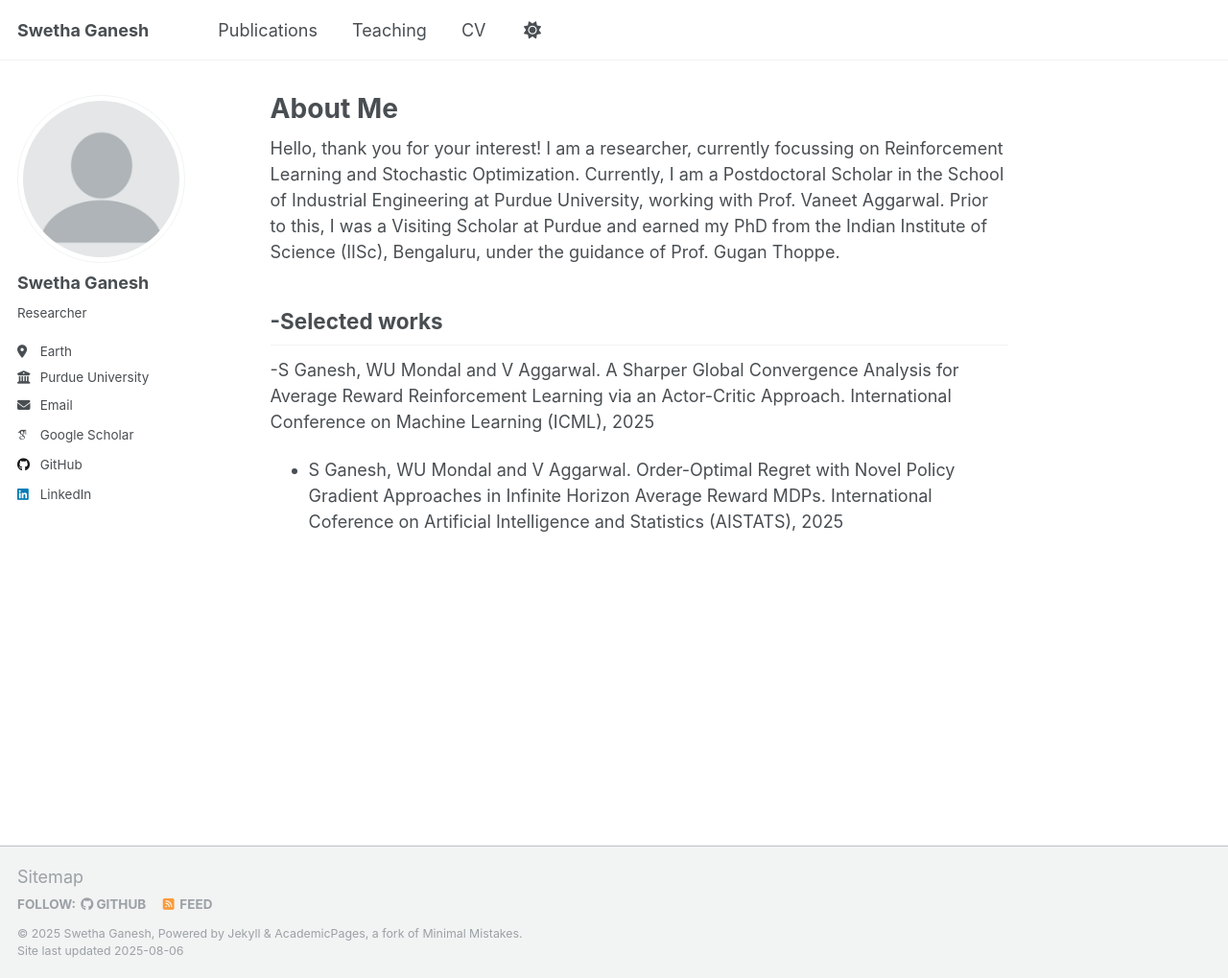
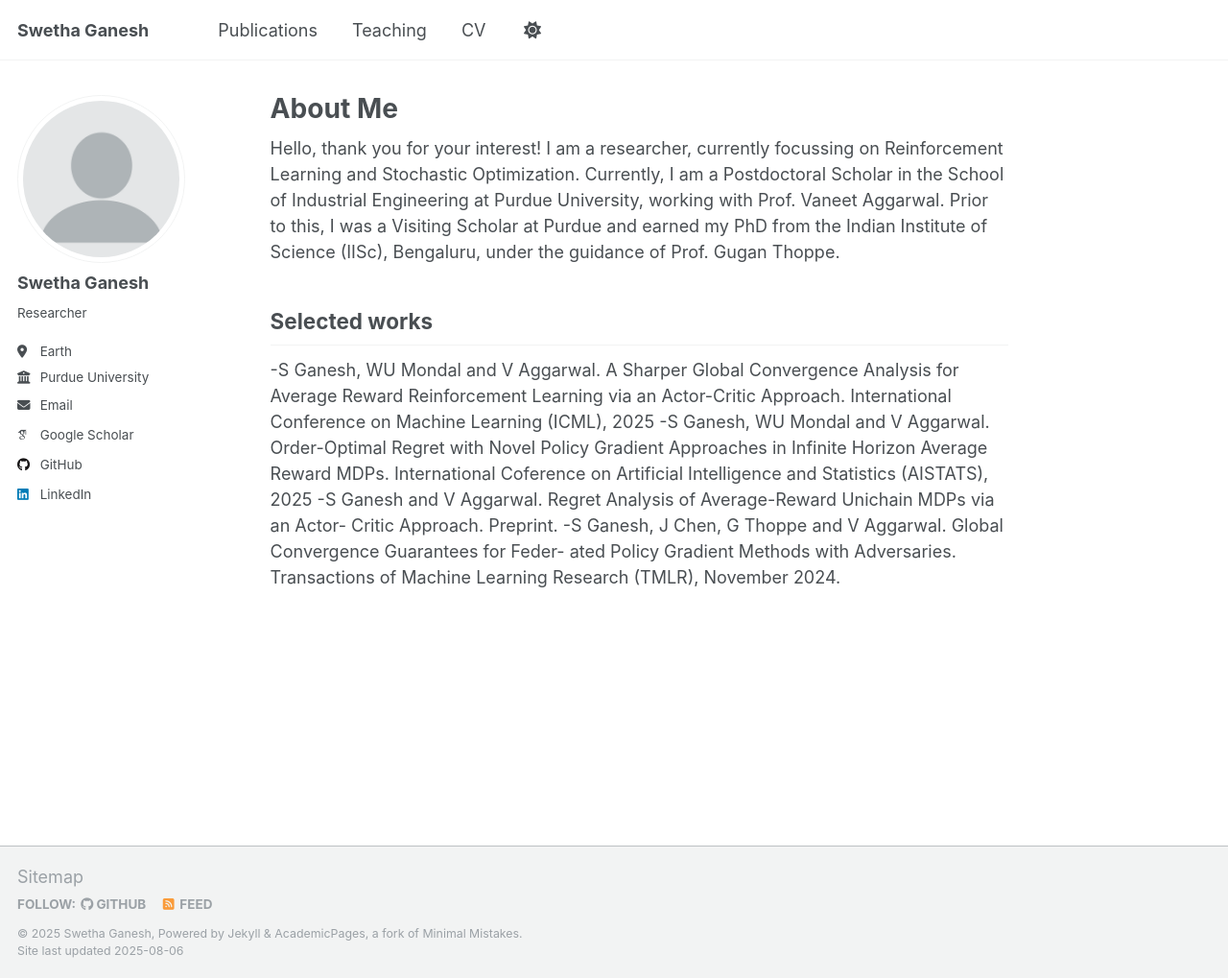
Before and after one commit to swethaganesh17/swethaganesh17.github.io, a Jekyll site: the page built from _pages/about.md, in a window 1280 px wide and 1019 px high. Shown: the whole window at 96% size. Built offline with Jekyll 4.4.1, drawn with Linux system fonts in a browser that asks for light colours; some web fonts are replaced; a script that is not in the unit is left out.

Commit message:
Update about.md

```diff
--- a/_pages/about.md
+++ b/_pages/about.md
@@ -9,11 +9,16 @@ redirect_from:
 
 Hello, thank you for your interest! I am a researcher, currently focussing on Reinforcement Learning and Stochastic Optimization. Currently, I am a Postdoctoral Scholar in the School of Industrial Engineering at Purdue University, working with Prof. Vaneet Aggarwal. Prior to this, I was a Visiting Scholar at Purdue and earned my PhD from the Indian Institute of Science (IISc), Bengaluru, under the guidance of Prof. Gugan Thoppe.
 
--Selected works
+Selected works
 -======
 -S Ganesh, WU Mondal and V Aggarwal. A Sharper Global Convergence Analysis for Average
 Reward Reinforcement Learning via an Actor-Critic Approach. International Conference on
 Machine Learning (ICML), 2025
-- S Ganesh, WU Mondal and V Aggarwal. Order-Optimal Regret with Novel Policy Gradient
+-S Ganesh, WU Mondal and V Aggarwal. Order-Optimal Regret with Novel Policy Gradient
 Approaches in Infinite Horizon Average Reward MDPs. International Coference on Artificial
 Intelligence and Statistics (AISTATS), 2025
+-S Ganesh and V Aggarwal. Regret Analysis of Average-Reward Unichain MDPs via an Actor-
+Critic Approach. Preprint.
+-S Ganesh, J Chen, G Thoppe and V Aggarwal. Global Convergence Guarantees for Feder-
+ated Policy Gradient Methods with Adversaries. Transactions of Machine Learning Research
+(TMLR), November 2024.
```
